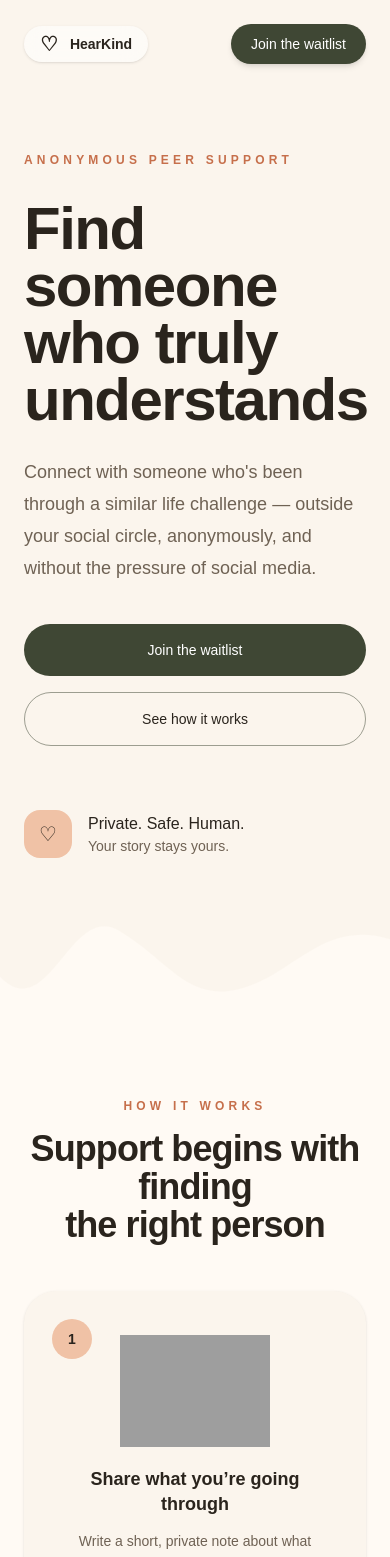
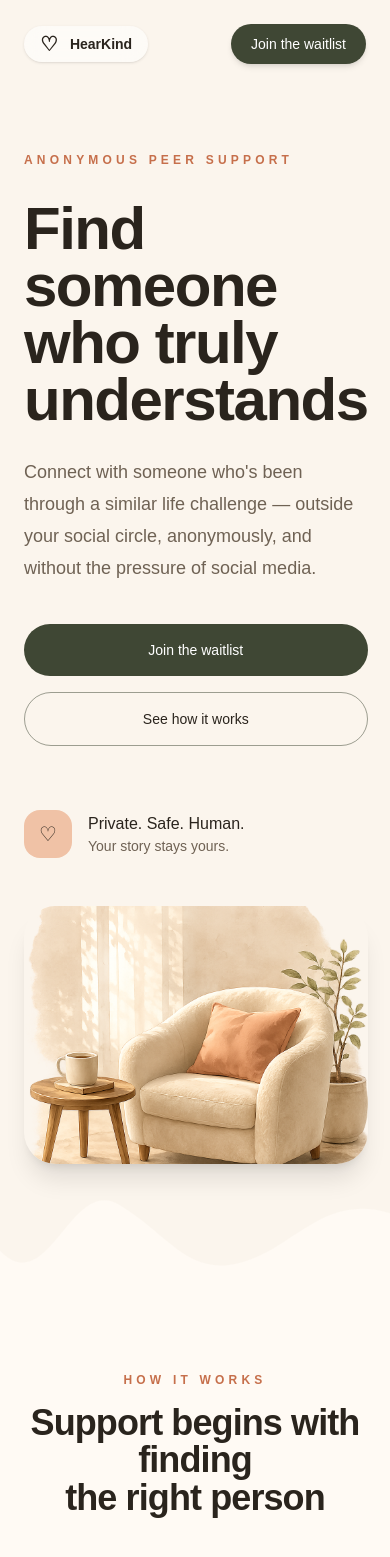
Before and after one commit to elegiya/hearkind, a Next.js app in the folder apps/web/: page / in a window 390 px wide. Shown: the top 1557 px of the page. Built offline with nearby package versions, Linux system fonts and the light colour scheme; no server answers; grey boxes are pictures that could not be loaded.

Commit message:
Update styles to have pictures on small screens

```diff
--- a/apps/web/components/landing/HeroSection.tsx
+++ b/apps/web/components/landing/HeroSection.tsx
@@ -9,7 +9,7 @@ type HeroSectionProps = {
 
 export default function HeroSection({ onWaitlistClick }: HeroSectionProps) {
   return (
-    <section className="relative min-h-[760px] overflow-hidden bg-[#fbf5ed] lg:min-h-[820px]">
+    <section className="relative overflow-hidden bg-[#fbf5ed] lg:min-h-[820px]">
       <div className="absolute inset-y-0 right-0 z-0 hidden w-1/2 overflow-hidden lg:block">
         <Image
           src="/images/hero-chair-new.png"
@@ -25,7 +25,7 @@ export default function HeroSection({ onWaitlistClick }: HeroSectionProps) {
       </div>
 
       <div className="relative z-10 mx-auto grid max-w-7xl grid-cols-1 px-6 pt-16 lg:grid-cols-[48%_52%]">
-        <div className="relative z-10 max-w-xl pb-44">
+        <div className="relative z-10 mx-auto max-w-2xl pb-36 lg:mx-0 lg:max-w-xl lg:pb-44">
           <p className="mb-8 text-xs font-semibold uppercase tracking-[0.35em] text-[#c66f4b]">
             Anonymous peer support
           </p>
@@ -34,7 +34,7 @@ export default function HeroSection({ onWaitlistClick }: HeroSectionProps) {
             Find someone who truly understands
           </h1>
 
-          <p className="mt-7 max-w-md text-lg leading-8 text-[#6f6254]">
+          <p className="mt-7 max-w-xl text-lg leading-8 text-[#6f6254] lg:max-w-md">
             Connect with someone who's been through a similar life challenge —
             outside your social circle, anonymously, and without the pressure of
             social media.
@@ -66,9 +66,19 @@ export default function HeroSection({ onWaitlistClick }: HeroSectionProps) {
               <p className="text-sm text-[#6f6254]">Your story stays yours.</p>
             </div>
           </div>
+
+          <div className="relative mt-12 aspect-[4/3] overflow-hidden rounded-[2rem] shadow-xl lg:hidden">
+            <Image
+              src="/images/hero-chair-new.png"
+              alt="A cozy armchair with a cup and plant"
+              fill
+              priority
+              className="object-cover object-[25%_center]"
+            />
+          </div>
         </div>
 
-        <div />
+        <div className="hidden lg:block" />
       </div>
 
       <div className="absolute bottom-[-1px] left-0 right-0 z-20">
--- a/apps/web/components/landing/StartSection.tsx
+++ b/apps/web/components/landing/StartSection.tsx
@@ -24,7 +24,7 @@ export default function StartSection({ onWaitlistClick }: StartSectionProps) {
         </svg>
       </div>
 
-      <div className="relative min-h-[620px] overflow-hidden bg-[#fbf5ed]">
+      <div className="relative overflow-hidden bg-[#fbf5ed] lg:min-h-[620px]">
         <div className="absolute inset-y-0 left-0 z-0 hidden w-1/2 overflow-hidden lg:block">
           <Image
             src="/images/landscape-new.png"
@@ -34,11 +34,20 @@ export default function StartSection({ onWaitlistClick }: StartSectionProps) {
           />
         </div>
 
-        <div className="relative z-10 mx-auto grid min-h-[620px] max-w-7xl grid-cols-1 px-6 pt-20 lg:grid-cols-[52%_48%] lg:pt-10">
-          <div />
+        <div className="relative z-10 mx-auto grid max-w-7xl grid-cols-1 gap-10 px-6 pb-28 pt-24 lg:min-h-[620px] lg:grid-cols-[52%_48%] lg:gap-0 lg:pb-0 lg:pt-10">
+          <div className="relative aspect-[16/11] overflow-hidden rounded-[2rem] shadow-xl lg:hidden">
+            <Image
+              src="/images/landscape-new.png"
+              alt="A peaceful path through a warm landscape"
+              fill
+              className="object-cover object-[60%_center]"
+            />
+          </div>
 
-          <div className="flex items-center pb-20">
-            <div className="max-w-xl">
+          <div className="hidden lg:block" />
+
+          <div className="flex items-center lg:pb-20">
+            <div className="mx-auto max-w-2xl lg:mx-0 lg:max-w-xl">
               <p className="mb-8 text-xs font-semibold uppercase tracking-[0.35em] text-[#c66f4b]">
                 Start your journey
               </p>
@@ -49,7 +58,7 @@ export default function StartSection({ onWaitlistClick }: StartSectionProps) {
                 honest sentence
               </h2>
 
-              <p className="mt-7 max-w-md text-lg leading-8 text-[#6f6254]">
+              <p className="mt-7 max-w-xl text-lg leading-8 text-[#6f6254] lg:max-w-md">
                 Join the waitlist and help shape the first version of HearKind.
               </p>
 
```
